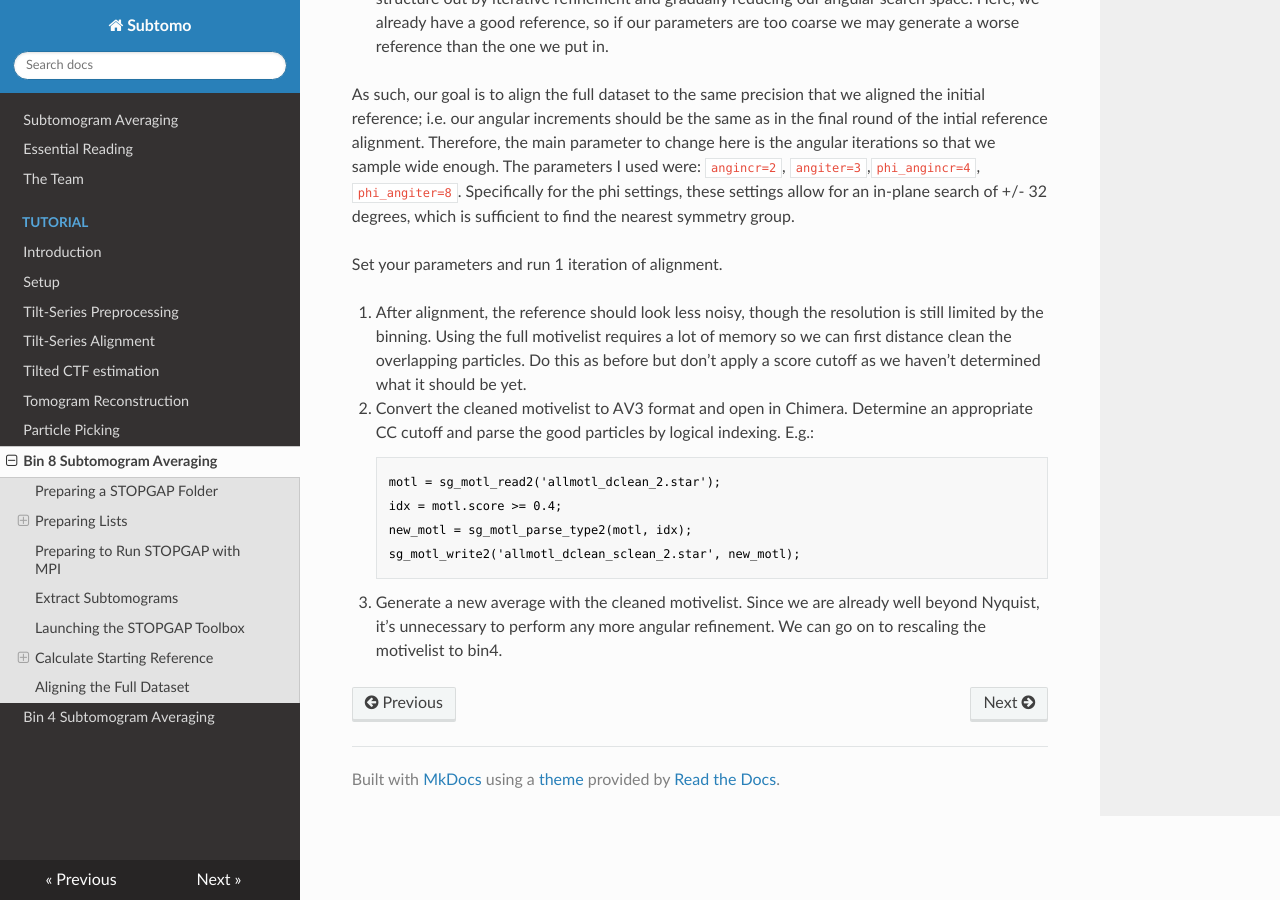
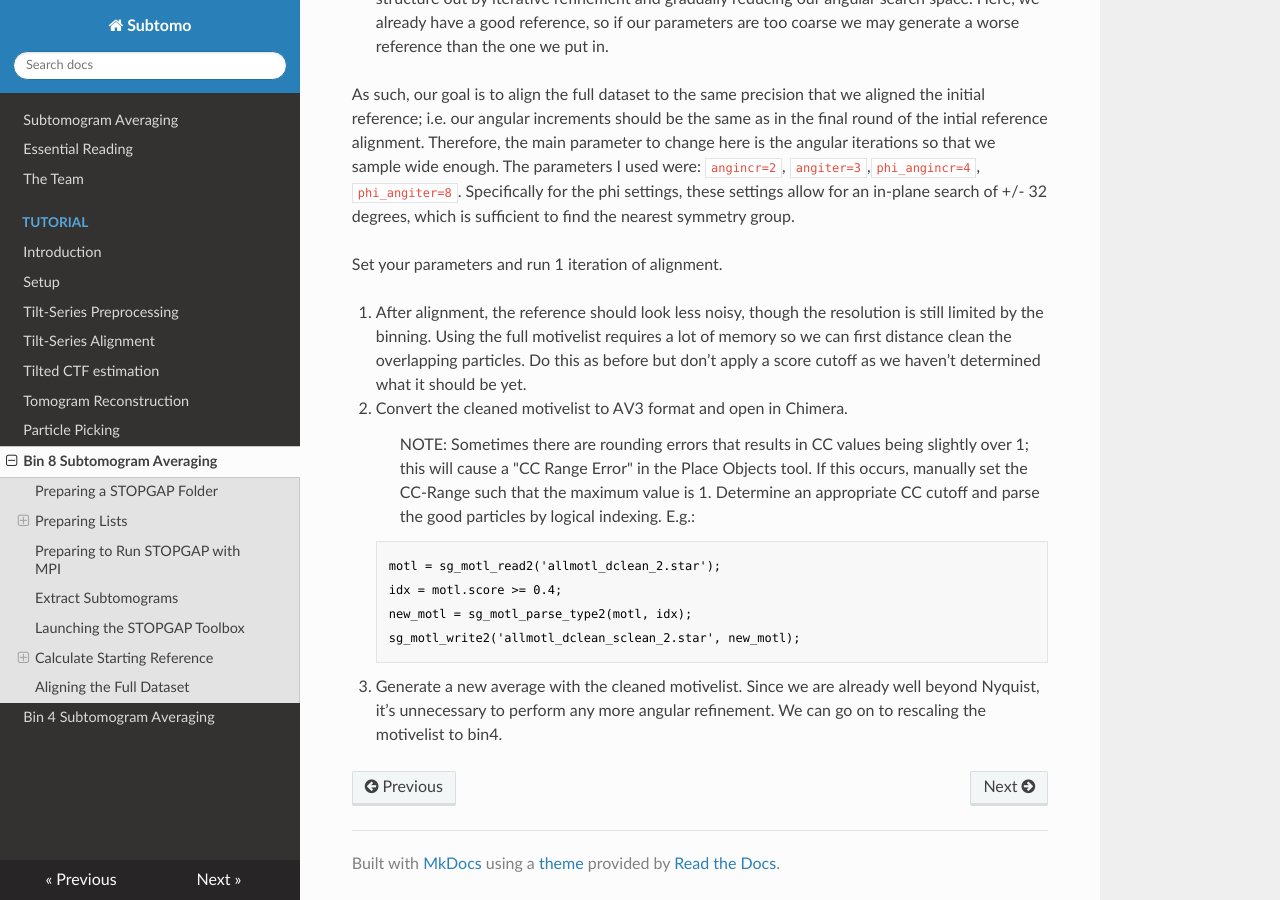
Before and after one commit to wan-lab-vanderbilt/subtomo-tutorials, an MkDocs documentation site: the page built from docs/hiv/bin8.md, in a window 1280 px wide and 900 px high, scrolled down 10938 px. Built offline with MkDocs 1.6.1, drawn with Linux system fonts in a browser that asks for light colours; nearby versions of some CDN libraries; formulas are drawn with MathJax 3.

Commit message:
Update bin8.md
cc_range comment

```diff
--- a/docs/hiv/bin8.md
+++ b/docs/hiv/bin8.md
@@ -468,6 +468,8 @@ Using the full motivelist requires a lot of memory so we can first distance clea
 Do this as before but don’t apply a score cutoff as we haven’t determined what it should be yet.
 
 8. Convert the cleaned motivelist to AV3 format and open in Chimera.
+   >NOTE: Sometimes there are rounding errors that results in CC values being slightly over 1; this will cause a "CC Range Error" in the Place Objects tool.
+   >If this occurs, manually set the CC-Range such that the maximum value is 1.
 Determine an appropriate CC cutoff and parse the good particles by logical indexing.
 E.g.:
 
```
Also changed, not shown: other parts of docs/hiv/bin8.md (+1 -1 lines).
